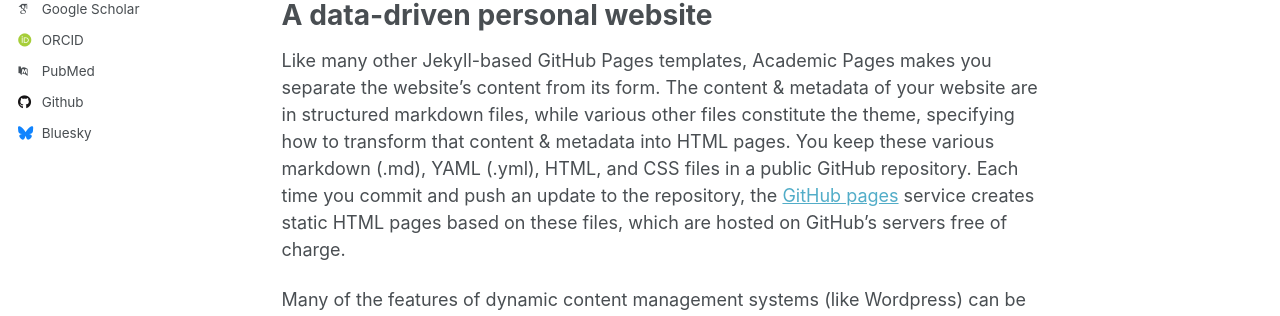
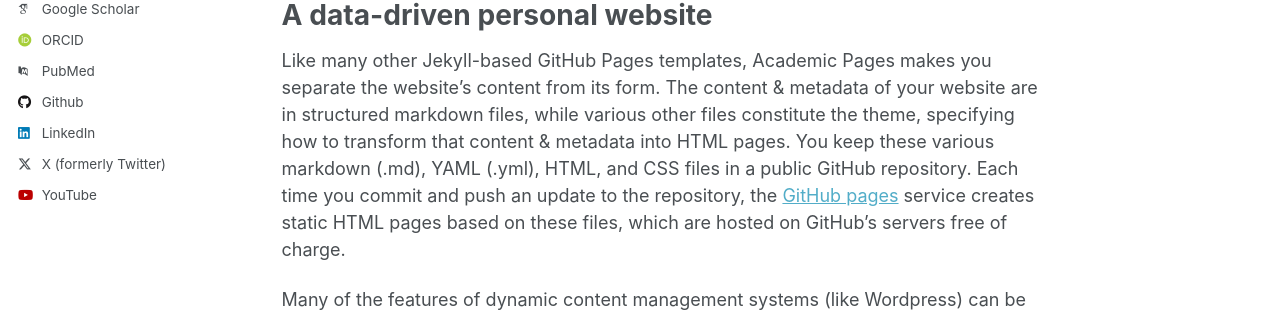
Before and after one commit to vaurenw/vaurenw.github.io, a Jekyll site: the page built from _pages/about.md, in a window 1280 px wide. Shown: the part 471-787 px from the top of the page. Built offline with Jekyll 4.4.1, drawn with Linux system fonts in a browser that asks for light colours; some web fonts are replaced; part of the change alters nothing that is shown.

Commit message:
usernames

```diff
--- a/_config.yml
+++ b/_config.yml
@@ -43,12 +43,12 @@ author:
   bitbucket        : # Username - Update with your username on the site
   codepen          : # Username
   dribbble         : # Username
-  github           : "academicpages"
+  github           : "vaurenw"
   kaggle           : # Username
   stackoverflow    : # User number or user number and name (i.e., use "1" or "1/jeff-atwood")
 
   # Social media
-  bluesky          : "bsky.app" # Replace this with you Bluesky username
+  bluesky          : # Replace this with you Bluesky username
   facebook         : # Username
   flickr           : # Username
   foursquare       : # Username
@@ -57,7 +57,7 @@ author:
   keybase          : # Username
   instagram        : # Username
   lastfm           : # Username
-  linkedin         : # Username
+  linkedin         : "vauren-mathew"
   mastodon         : # URL
   medium           : # URL
   pinterest        : # Username
@@ -65,12 +65,12 @@ author:
   steam            : # Username
   telegram         : # URL
   tumblr           : # Username
-  twitter          : # Username for X / Twitter
+  twitter          : "vaurenmathew"
   vine             : # Username
   weibo            : # Username
   wikipedia        : # Username
   xing             : # Username
-  youtube          : # Username
+  youtube          : "vaurenmathew"
   zhihu            : # Username
 
 # Publication Category - The following the list of publication categories and their headings
```
